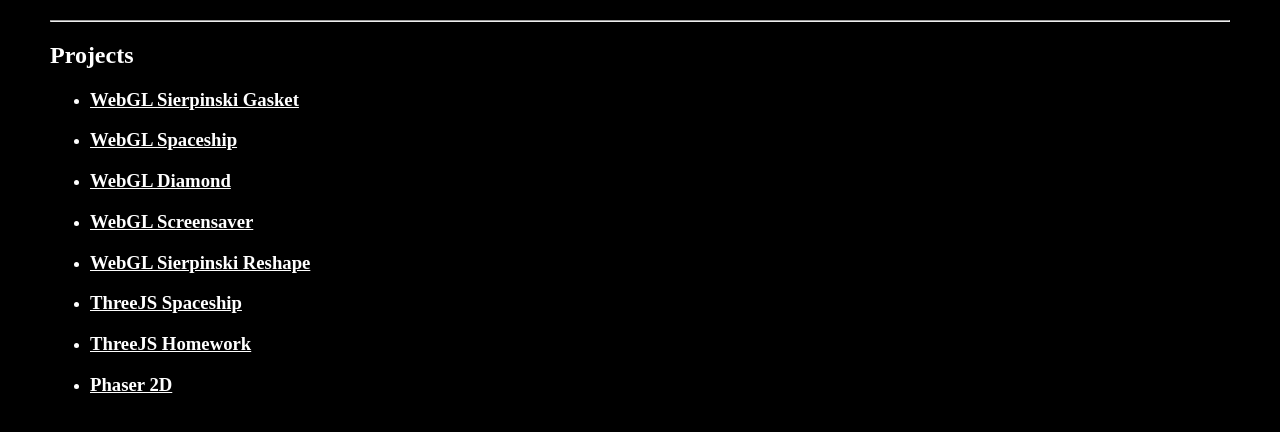
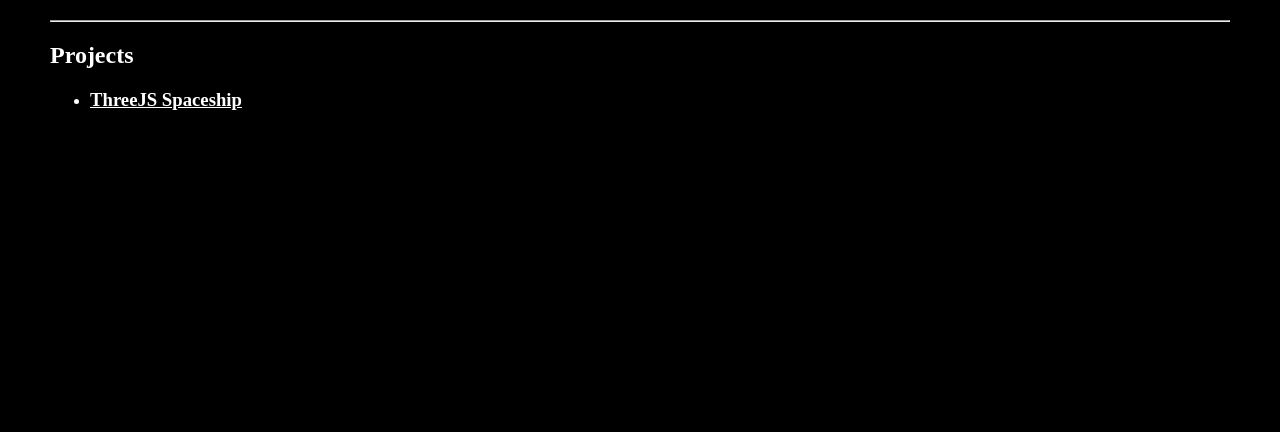
Before and after one commit to djsliter/djsliter.github.io, a plain HTML site: page index.html in a window 1280 px wide. Shown: the part 60-492 px from the top of the page. Drawn offline with Linux system fonts and the light colour scheme.

Commit message:
Removing old links

```diff
--- a/index.html
+++ b/index.html
@@ -11,14 +11,7 @@
   <hr>
   <h2>Projects</h3>
   <ul>
-    <li><h3><a href="/projects/sierpinski_gasket/gasket1-sliter.html">WebGL Sierpinski Gasket</a></h3></li>
-    <li><h3><a href="/projects/spaceship/spaceship.html">WebGL Spaceship</a></h3></li>
-    <li><h3><a href="/projects/diamond/diamond.html">WebGL Diamond</a></h3></li>
-    <li><h3><a href="/projects/triangle_anim/triangle_anim.html">WebGL Screensaver</a></h3></li>
-    <li><h3><a href="/projects/sierpinski_click/sierpinski_click.html">WebGL Sierpinski Reshape</a></h3></li>
     <li><h3><a href="/projects/spaceship_three/spaceship_three.html">ThreeJS Spaceship</a></h3></li>
-    <li><h3><a href="/projects/lab/lab.html">ThreeJS Homework</a></h3></li>
-    <li><h3><a href="/projects/2D/phaser.html">Phaser 2D</a></h3></li>
   </ul>
 </body>
 </html>
```
